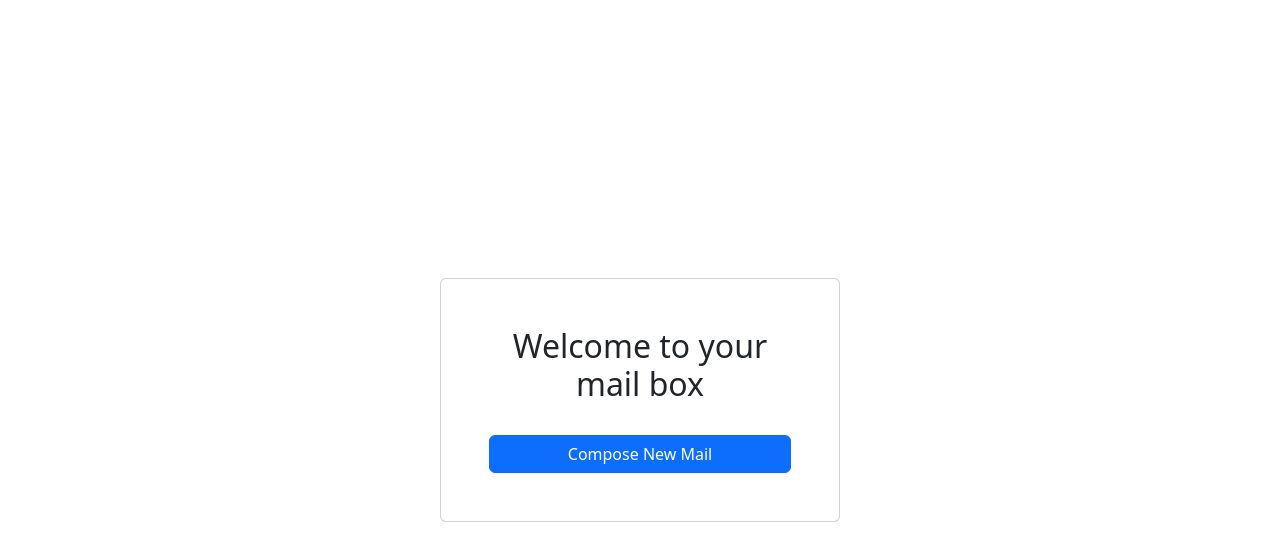
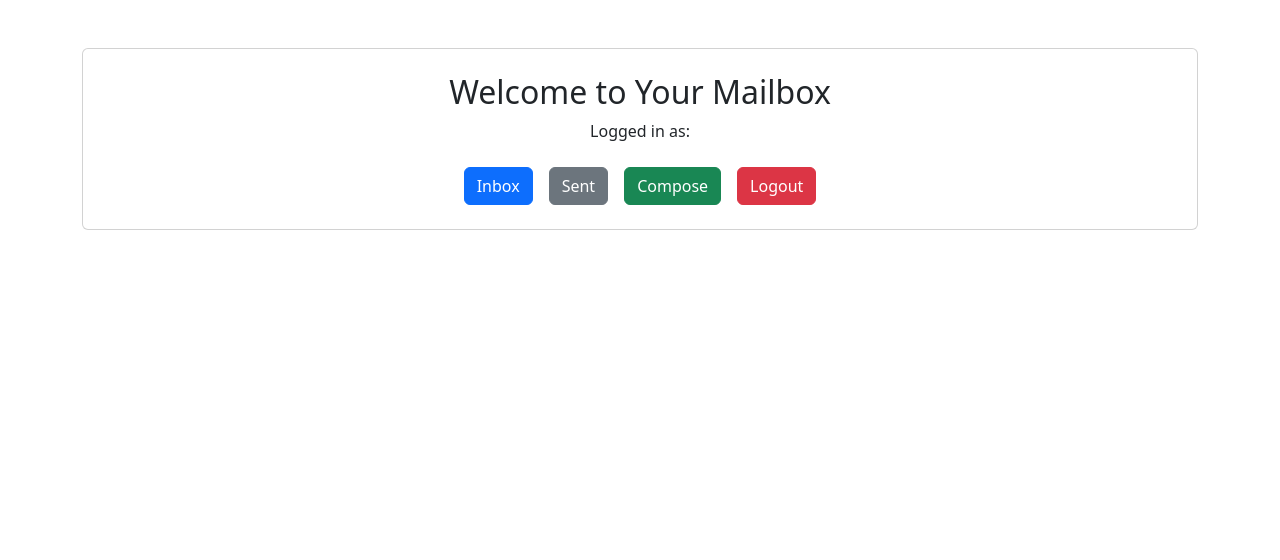
Before and after one commit to Souvik-1705/Mailbox, a React (Create React App) app: page /welcome in a window 1280 px wide. Shown: the top 560 px of the page. Built offline with nearby package versions, Linux system fonts and the light colour scheme.

Commit message:
show sent message

```diff
--- a/src/App.js
+++ b/src/App.js
@@ -5,6 +5,7 @@ import SignupForm from './components/SignupForm';
 import Welcome from './pages/Welcome';
 import SendMail from './components/SendMail';
 import Inbox from './pages/Inbox';
+import Sent from './pages/Sent';
 
 function App() {
   return (
@@ -15,6 +16,7 @@ function App() {
         <Route path="/welcome" element={<Welcome />} />
         <Route path='/compose' element={<SendMail/>}/>
         <Route path='/inbox' element={<Inbox/>}/>
+        <Route path='/sent' element={<Sent/>}/>
       </Routes>
     </Router>
   );
--- /dev/null
+++ b/src/pages/Sent.js
@@ -0,0 +1,85 @@
+// src/pages/Sent.js
+import React, { useEffect, useState } from 'react';
+import { Container, Card, Button, ListGroup, Spinner } from 'react-bootstrap';
+import { useNavigate } from 'react-router-dom';
+
+const Sent = () => {
+  const [sentMails, setSentMails] = useState([]);
+  const [loading, setLoading] = useState(true);
+  const navigate = useNavigate();
+
+  const userEmail = localStorage.getItem('email');
+  const token = localStorage.getItem('token');
+  const encodedEmail = userEmail?.replace(/[.@]/g, '');
+
+  useEffect(() => {
+    const fetchSentMails = async () => {
+      if (!token || !encodedEmail) return;
+
+      try {
+        const response = await fetch(
+          `https://mailbox-9747c-default-rtdb.firebaseio.com/sent/${encodedEmail}.json?auth=${token}`
+        );
+
+        if (!response.ok) throw new Error('Failed to fetch sent mails');
+
+        const data = await response.json();
+        const loadedMails = [];
+
+        for (let key in data) {
+          loadedMails.push({
+            id: key,
+            to: data[key].to,
+            subject: data[key].subject,
+            body: data[key].body,
+            timestamp: data[key].timestamp,
+          });
+        }
+
+        setSentMails(loadedMails.reverse());
+      } catch (err) {
+        console.error(err.message);
+      } finally {
+        setLoading(false);
+      }
+    };
+
+    fetchSentMails();
+  }, [token, encodedEmail]);
+
+  const openComposeHandler = () => {
+    navigate('/compose');
+  };
+
+  const openSentMailHandler = (mail) => {
+    alert(`To: ${mail.to}\n\nSubject: ${mail.subject}\n\n${mail.body}`);
+  };
+
+  return (
+    <Container className="mt-5">
+      <Card className="p-4">
+        <div className="d-flex justify-content-between align-items-center mb-3">
+          <h2>Sent Mail</h2>
+          <Button onClick={openComposeHandler}>Compose</Button>
+        </div>
+
+        {loading ? (
+          <Spinner animation="border" />
+        ) : sentMails.length === 0 ? (
+          <p>No sent mails found.</p>
+        ) : (
+          <ListGroup>
+            {sentMails.map(mail => (
+              <ListGroup.Item key={mail.id} onClick={() => openSentMailHandler(mail)} style={{ cursor: 'pointer' }}>
+                <strong>To:</strong> {mail.to} <br />
+                <strong>Subject:</strong> {mail.subject}
+              </ListGroup.Item>
+            ))}
+          </ListGroup>
+        )}
+      </Card>
+    </Container>
+  );
+};
+
+export default Sent;
--- a/src/pages/Welcome.js
+++ b/src/pages/Welcome.js
@@ -1,18 +1,42 @@
 import React from 'react';
-import { Container, Card, Button } from 'react-bootstrap';
+import { Button, Container, Card } from 'react-bootstrap';
 import { useNavigate } from 'react-router-dom';
 
 const Welcome = () => {
-    const navigate=useNavigate();
+  const navigate = useNavigate();
+
+  const logoutHandler = () => {
+    localStorage.removeItem('token');
+    localStorage.removeItem('email');
+    navigate('/login');
+  };
+
+  const goToInbox = () => {
+    navigate('/inbox');
+  };
+
+  const goToSent = () => {
+    navigate('/sent');
+  };
+
+  const goToCompose = () => {
+    navigate('/compose');
+  };
+
+  const userEmail = localStorage.getItem('email');
+
   return (
-    <Container className="d-flex justify-content-center align-items-center" style={{ minHeight: '100vh' }}>
-      <Card className="p-5" style={{ width: '400px', textAlign: 'center' }}>
-        <h2>Welcome to your mail box</h2>
-        <Button
-          variant="primary"
-          className="mt-4"
-          onClick={() => navigate('/compose')}
-        >Compose New Mail</Button>
+    <Container className="mt-5">
+      <Card className="p-4 text-center">
+        <h2>Welcome to Your Mailbox</h2>
+        <p className="mb-4">Logged in as: <strong>{userEmail}</strong></p>
+
+        <div className="d-flex justify-content-center gap-3 flex-wrap">
+          <Button variant="primary" onClick={goToInbox}>Inbox</Button>
+          <Button variant="secondary" onClick={goToSent}>Sent</Button>
+          <Button variant="success" onClick={goToCompose}>Compose</Button>
+          <Button variant="danger" onClick={logoutHandler}>Logout</Button>
+        </div>
       </Card>
     </Container>
   );
```
